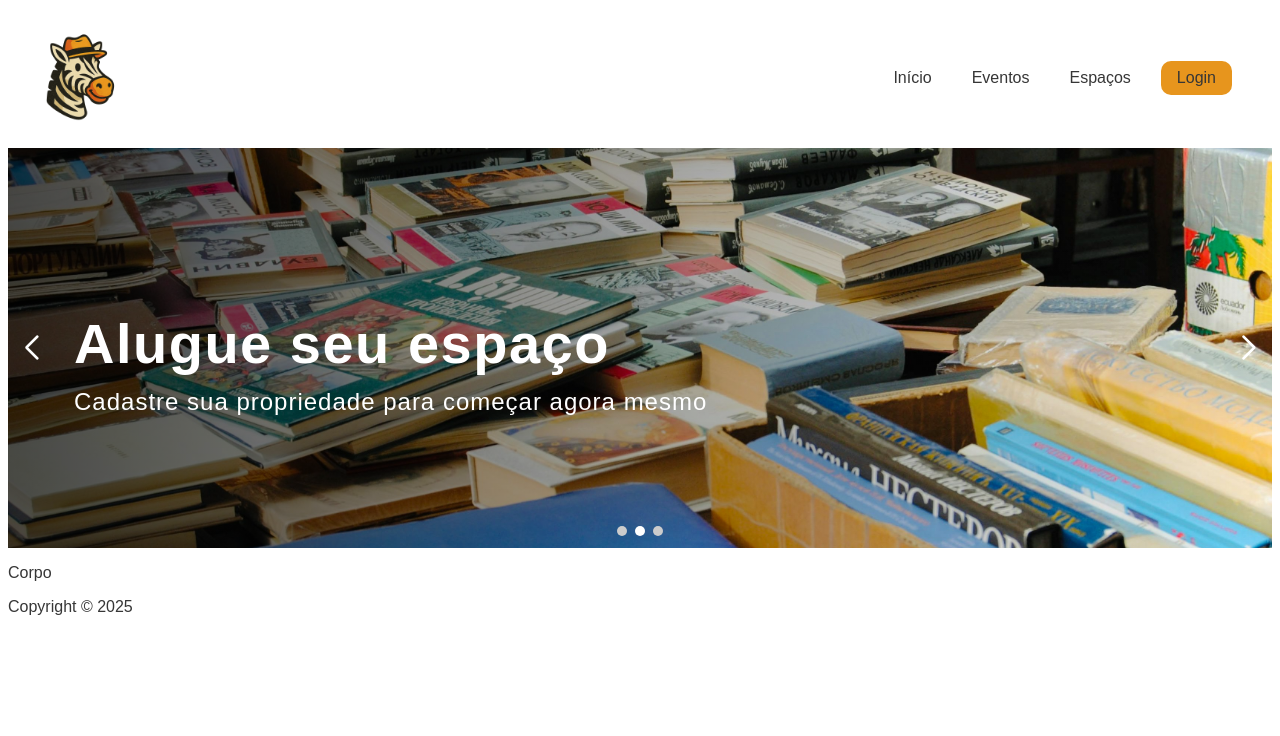
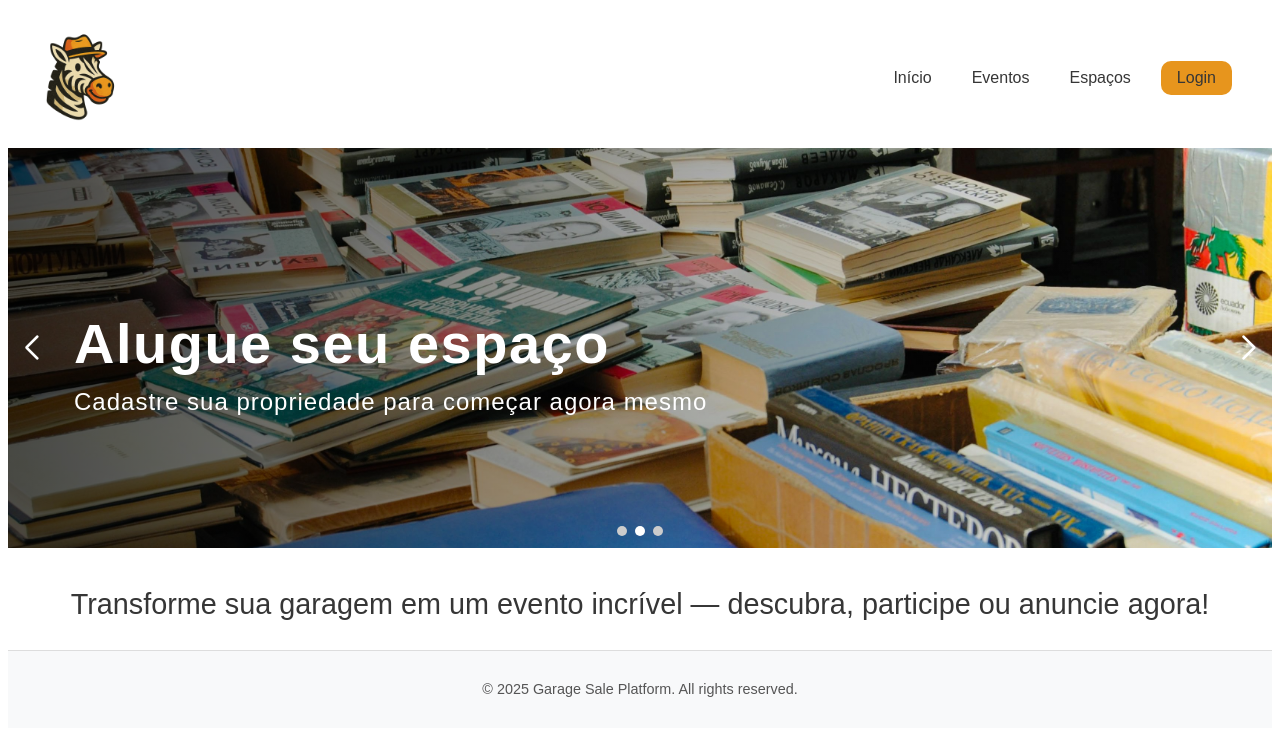
Before and after one commit to c-samara/garage-sale-f, a React (Vite) app: page / in a window 1280 px wide. Shown: the top 736 px of the page. Built offline with nearby package versions, Linux system fonts and the light colour scheme.

Commit message:
footer e body atualizados

```diff
--- a/src/component/Footer.jsx
+++ b/src/component/Footer.jsx
@@ -3,16 +3,11 @@ import styles from "./Footer.module.css";
 import { useNavigate } from "react-router-dom";
 
 export default function Footer() {
-
-    return (
-
-    <footer>
-
-    <p>Copyright © 2025</p>
-
-
+  return (
+    <footer className={styles.footer}>
+      <div className={styles.container}>
+        <p>© 2025 Garage Sale Platform. All rights reserved.</p>
+      </div>
     </footer>
-
-)
-
+  );
 }
--- a/src/component/Footer.module.css
+++ b/src/component/Footer.module.css
@@ -0,0 +1,13 @@
+.footer {
+  background-color: #f8f9fa;
+  padding: 1rem 0;
+  text-align: center;
+  font-size: 0.9rem;
+  color: #555;
+  border-top: 1px solid #ddd;
+}
+
+.container {
+  max-width: 1200px;
+  margin: 0 auto;
+}
--- a/src/component/HomeBody.jsx
+++ b/src/component/HomeBody.jsx
@@ -61,7 +61,7 @@ export default function HomeBody() {
   return (
     <div className={styles.main}>
       <Carrossel />
-      <p>Corpo</p>
+      <p className={styles.introText}>Transforme sua garagem em um evento incrível — descubra, participe ou anuncie agora!</p>
     </div>
   );
 }
--- a/src/component/HomeBody.module.css
+++ b/src/component/HomeBody.module.css
@@ -50,3 +50,23 @@
   font-size: 1.5rem;
   letter-spacing: 1px;
 }
+
+.introText {
+  text-align: center;
+  font-size: 1.8rem;
+  font-weight: 500;
+  margin-top: 40px;
+  animation: slideDown 1s ease-out forwards;
+  opacity: 0;
+}
+
+@keyframes slideDown {
+  0% {
+    opacity: 0;
+    transform: translateY(-40px);
+  }
+  100% {
+    opacity: 1;
+    transform: translateY(0);
+  }
+}
```
